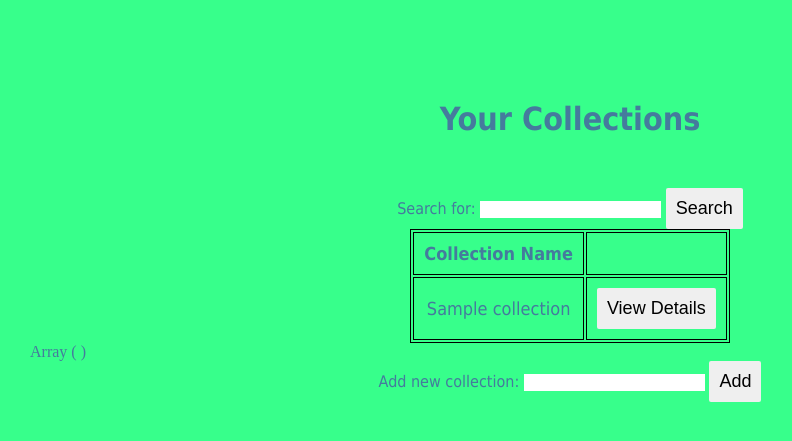
After one commit to khaledm99/Collector-s-Database-App---CPSC-471-Final-Project, a PHP site: page /collections.php in a window 1280 px wide. The commit adds this page. Shown: the top 441 px of the page, without its empty margins (70-862 px from the left). Run offline with PHP 8.4, Linux system fonts and the light colour scheme; the visitor is signed in with stand-in values (Sample User, id 1); tables that the repository leaves empty or names only in its code hold one stand-in row (values such as "Sample post").

Commit message:
Not complete

```diff
--- /dev/null
+++ b/collections.php
@@ -0,0 +1,174 @@
+<?php session_start();?>
+<!DOCTYPE html>
+<html>
+<style type = "text/css">
+    body {
+        background-color: #37FF8B;
+        /* background-image: url(bg3.png); */
+        background-repeat: no-repeat;
+        background-size: cover;
+        margin: 100px;
+        color: #457B9D;
+
+    }
+    h1 {
+        text-align: center;
+        font-family: tahoma;
+        margin: 50px;
+    }
+    form {
+        text-align: center;
+        font-family: tahoma;
+    }
+    div {
+        text-align: center;
+        font-family: tahoma;
+    }
+    input[type=text] {
+        border: none;
+    }
+    input[type=button], input[type=submit] {
+        border: none;
+        border-radius: 2px;
+        font-size: 18px;
+        padding: 10px;
+    }
+    input[type=submit]:hover {
+        color: #E63946;
+    }
+    table {
+            margin: 0 auto;
+            font-size: large;
+            border: 1px solid black;
+    }
+
+    td {
+            border: 1px solid black;
+    }
+
+    th,
+    td {
+        font-weight: bold;
+        border: 1px solid black;
+        padding: 10px;
+        text-align: center;
+    }
+
+    td {
+        font-weight: lighter;
+    }
+
+    .center {
+        margin-left:auto;
+        margin-right:auto;
+    }
+
+</style>
+
+<body>
+
+<?php
+$connection = mysqli_connect("localhost","root","password","main");
+if(!$connection) {
+    exit("there was an error".mysqli_connect_errno());
+}
+$username = $_SESSION['username'];
+
+// Prepare the query against table super_collection
+$sql = "SELECT SUB_COLLECTION.Name FROM SUB_COLLECTION, SUPER_COLLECTION WHERE SUB_COLLECTION.Super_collection_name = SUPER_COLLECTION.Name AND Owner_username = ?";
+$search_set = FALSE;
+
+if(isset($_POST['Add'])){
+    $newName = trim(htmlentities($_POST['collection']));
+    echo "The new collection is called: " . $newName;
+    if (empty($newName)){
+        echo "<div>You must enter a collection name in order to add something new</div></br>";
+    }
+    else{
+        $insert = "INSERT INTO SUB_COLLECTION (Name, Super_collection_name) VALUES (?, ?)";
+        echo $insert;
+        if($prepared_query = mysqli_prepare($connection, $insert)){
+            $subName = $username.'s collection';
+            echo "In the prepared statement " . $subName . "</br>";
+            $ok = mysqli_stmt_bind_param($prepared_query, 'ss', $newName, $subName);
+            echo "Bind worked? ".$ok."</br>";
+            $ok  = mysqli_stmt_execute($prepared_query);
+            echo "Execute worked? ".$ok."</br>";
+            echo mysqli_stmt_error($prepared_query);
+        }
+        else{
+            die ("Statement error: ".mysqli_stmt_error($prepared_query));
+        }
+    }
+}
+
+if(isset($_POST['Search'])){
+    $search = "%" . trim(htmlentities($_POST['searchFor'])) . "%";
+    $search_set = TRUE;
+    $sql = $sql . " AND SUB_COLLECTION.Name like ?";
+}
+
+if( $pquery = mysqli_prepare($connection, $sql) ){
+    if (!$search_set) {
+        mysqli_stmt_bind_param($pquery, 's', $username);
+    }
+    else{
+        mysqli_stmt_bind_param($pquery, 'ss', $username, $search);
+    }
+    mysqli_stmt_execute($pquery);
+    mysqli_stmt_store_result($pquery);
+    mysqli_stmt_bind_result($pquery, $cname);
+
+    $result = mysqli_stmt_affected_rows($pquery);
+}
+if ( $result > 0 ) {
+    ?>
+            <h1>Your Collections</h1>
+                <form action="collections.php" method="post">
+                    <label for="cname">Search for:</label>
+                    <input type="text" id="searchFor" name="searchFor">
+                    <input type="submit" value="Search" name="Search">
+                </form>
+                <!-- TABLE HEADER CONSTRUCTION -->
+                <div><table class="center">
+                    <tr>
+                        <th>Collection Name</th>
+                        <th></th>
+                    </tr>
+    <?php
+        // output data of each row
+        // NEED TO FIX THIS - GET THE RESULT SET FROM THE STORED STATEMENT
+        while(mysqli_stmt_fetch($pquery)) {
+    ?>
+                    <tr>
+                        <td><?php echo $cname; ?> </td>
+                        <td>
+                            <form action="viewCollection.php" method="post">
+                                <input type="hidden" id="collectionID" name="collectionID" value="<?php echo $cname; ?>">
+                                <input type="submit" name="details" value="View Details">
+                            </form>
+                        </td>
+                    </tr>
+    <?php
+            }
+            echo "</table></div>";
+    } else {
+        if ( $search_set ) {
+            echo "<div>Your search for '".$search."' didn't find anything</div></br>";
+        }
+        else {
+            echo "You don't have any collections.  Try adding one...</br>";
+        }
+    }
+    echo print_r($_POST, TRUE);
+?>
+
+<form action="collections.php" method="post">
+    <label for="add">Add new collection:</label>
+    <input type="text" id="add" name="collection">
+    <input type="submit" value="Add" name="Add"></br>
+</form>
+
+</body>
+
+</html>
--- a/dashboard.php
+++ b/dashboard.php
@@ -56,6 +56,9 @@
 <form action="sup_report.php">
     <input type = "submit" name = "sup_report" value = "View Super-Collection Report">
 </form>
+<form action="collections.php">
+    <input type = "submit" name = "collections" value = "View Collections">
+</form>
 <form action="dashboard.php" method="post">
     <input type = "submit" name = "Logout" value = "Logout">
 </form>
```
